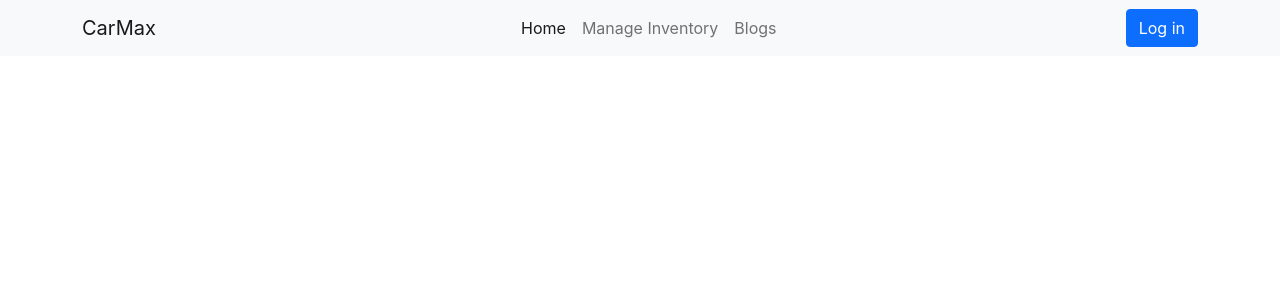
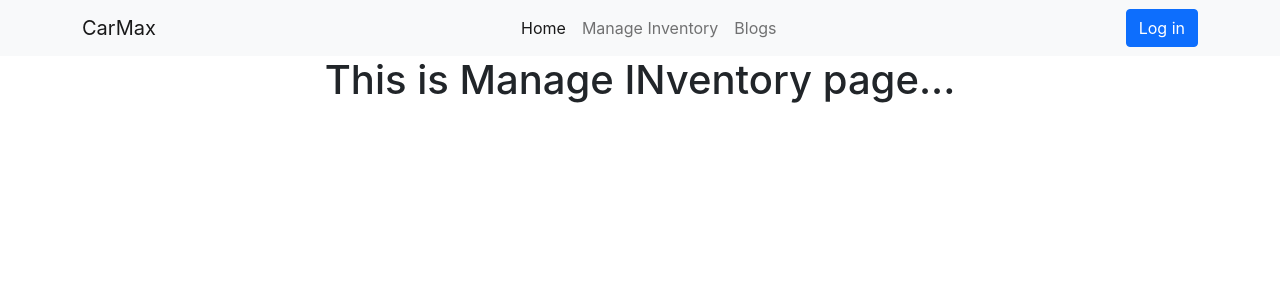
Before and after one commit to Innovatorsajjad/CarMax_Client-side-Assignment-11, a React (Create React App) app: page /manageinventory in a window 1280 px wide. Shown: the top 300 px of the page. Built offline with nearby package versions, Linux system fonts and the light colour scheme.

Commit message:
route complete completed error

```diff
--- a/src/App.js
+++ b/src/App.js
@@ -1,7 +1,9 @@
 import { Route, Routes } from 'react-router-dom';
 import './App.css';
-import LogIn from './components/Login/LogIn';
 import Navbar from './components/Navbar/Navbar';
+import Blogs from './Pages/Blogs/Blogs';
+import Home from './Pages/Home/Home';
+import ManageInventory from "./Pages/ManageInventory/ManageInventory"
 
 
 
@@ -10,9 +12,9 @@ function App() {
     <div className="App">
     <Navbar/>
     <Routes>
-      <Route path='/' element={<LogIn/>}>
-
-      </Route>
+      <Route path='/' element={<Home/>}></Route>
+      <Route path='/manageinventory' element={<ManageInventory/>}></Route>
+      <Route path='/blogs' element={<Blogs/>}></Route>
     </Routes>
     </div>
   );
--- /dev/null
+++ b/src/Pages/Blogs/Blogs.js
@@ -0,0 +1,11 @@
+import React from 'react';
+
+const Blogs = () => {
+    return (
+        <div>
+            This is Blogs page
+        </div>
+    );
+};
+
+export default Blogs;
--- /dev/null
+++ b/src/Pages/Home/Home.js
@@ -0,0 +1,12 @@
+import React from 'react';
+import SlideImg from '../../components/SlideImg/SlideImg';
+
+const Home = () => {
+    return (
+        <div>
+            <SlideImg/>
+        </div>
+    );
+};
+
+export default Home;
--- /dev/null
+++ b/src/Pages/ManageInventory/ManageInventory.js
@@ -0,0 +1,11 @@
+import React from 'react';
+
+const ManageInventory = () => {
+    return (
+        <div>
+            <h1>This is Manage INventory page...</h1>
+        </div>
+    );
+};
+
+export default ManageInventory;
--- a/src/components/Navbar/navbar.js
+++ b/src/components/Navbar/navbar.js
@@ -1,24 +1,24 @@
 import React from 'react';
-
+import { Link } from 'react-router-dom';
 const Navbar = () => {
     return (
         <div>
             <nav className="navbar navbar-expand-lg navbar-light bg-light">
                 <div className="container">
-                    <a className="navbar-brand" to="#">CarMax</a>
+                    <Link className="navbar-brand" to="#">CarMax</Link>
                     <button className="navbar-toggler" type="button" data-bs-toggle="collapse" data-bs-target="#navbarNav" aria-controls="navbarNav" aria-expanded="false" aria-label="Toggle navigation">
                         <span className="navbar-toggler-icon"></span>
                     </button>
                     <div className="collapse navbar-collapse" id="navbarNav">
                         <ul className="navbar-nav mx-auto ">
                             <li className="nav-item ">
-                                <a className="nav-link active" aria-current="page" href="#">Home</a>
+                                <Link className="nav-link active" aria-current="page" to="/">Home</Link>
                             </li>
                             <li className="nav-item">
-                                <a className="nav-link" href="#">Manage Inventory</a>
+                                <Link className="nav-link" to="/manageinventory">Manage Inventory</Link>
                             </li>
                             <li className="nav-item">
-                                <a className="nav-link" href="#">Blogs</a>
+                                <Link className="nav-link" to="/blogs">Blogs</Link>
                             </li>
                         </ul>
                         <button type="button" className="btn btn-primary">Log in</button>
```
